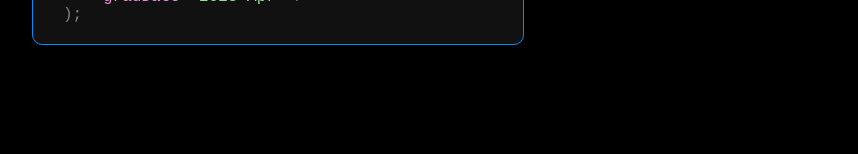
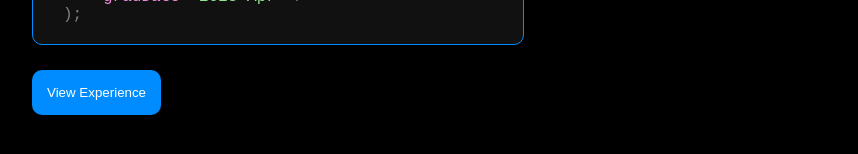
Before and after one commit to karenlinky/personal-website, a React (Create React App) app: page / in a window 1280 px wide. Shown: the part 460-614 px from the top of the page, without its empty margins (116-974 px from the left). Built offline with nearby package versions, Linux system fonts and the light colour scheme.

Commit message:
added styling for buttons

```diff
--- a/package.json
+++ b/package.json
@@ -10,6 +10,7 @@
     "react": "^18.2.0",
     "react-dom": "^18.2.0",
     "react-icons": "^4.8.0",
+    "react-router-dom": "^6.10.0",
     "react-scripts": "5.0.1",
     "web-vitals": "^2.1.4"
   },
--- a/src/components/about/About.js
+++ b/src/components/about/About.js
@@ -1,6 +1,8 @@
 import React from 'react';
 import Header from '../header/Header';
 import DescriptionLine from './DescriptionLine';
+import PrimaryButton from '../buttons/PrimaryButtonLink';
+import Separator25 from '../sectionSeparator/Separator25';
 import '../../App.css'
 import '../content/content.css';
 import './about.css';
@@ -72,10 +74,12 @@ const About = () => {
                 <DescriptionLine lineNumber={'6'} content={descriptionClosingBracket} />
               </div>
             </div>
+            <Separator25 />
+            <PrimaryButton label={'View Experience'} href={'/#'}/>
           </div>
           <div className={'codeIconContainer'}>
-            {/* <Spline scene="https://prod.spline.design/FfFeAoRvCnDSswQo/scene.splinecode" /> */}
-            <Spline scene="https://prod.spline.design/vy4gA9KFEQJRvbPs/scene.splinecode" />
+            {/* <Spline scene="https://prod.spline.design/FfFeAoRvCnDSswQo/scene.splinecode" />
+            <Spline scene="https://prod.spline.design/vy4gA9KFEQJRvbPs/scene.splinecode" /> */}
           </div>
         </div>
       </div>
--- /dev/null
+++ b/src/components/buttons/PrimaryButtonLink.js
@@ -0,0 +1,14 @@
+import React from 'react';
+import './button.css';
+
+const PrimaryButtonLink = ({label, href}) => {
+  return (
+    <a href={href}>
+      <button className={'primaryButton button'}>
+        {label}
+      </button>
+    </a>
+  )
+}
+
+export default PrimaryButtonLink
--- /dev/null
+++ b/src/components/buttons/button.css
@@ -0,0 +1,16 @@
+@import url("../../constants.css");
+
+.button {
+    padding: 15px;
+    border-radius: 10px;
+    outline: none;
+    border: none;
+}
+
+.button:hover {
+    cursor: pointer;
+}
+
+.primaryButton {
+    background-color: var(--primary-color);
+}
--- /dev/null
+++ b/src/components/sectionSeparator/Separator25.js
@@ -0,0 +1,10 @@
+import React from 'react';
+import './separator.css';
+
+const Separator25 = () => {
+  return (
+    <div className={'separator25'} />
+  )
+}
+
+export default Separator25
--- /dev/null
+++ b/src/components/sectionSeparator/separator.css
@@ -0,0 +1,3 @@
+.separator25 {
+    margin-top: 25px;
+}
```
Also changed, not shown: src/components/buttons/Button.js (deleted), 1 other file (tests, documents, lock files or other folders).
